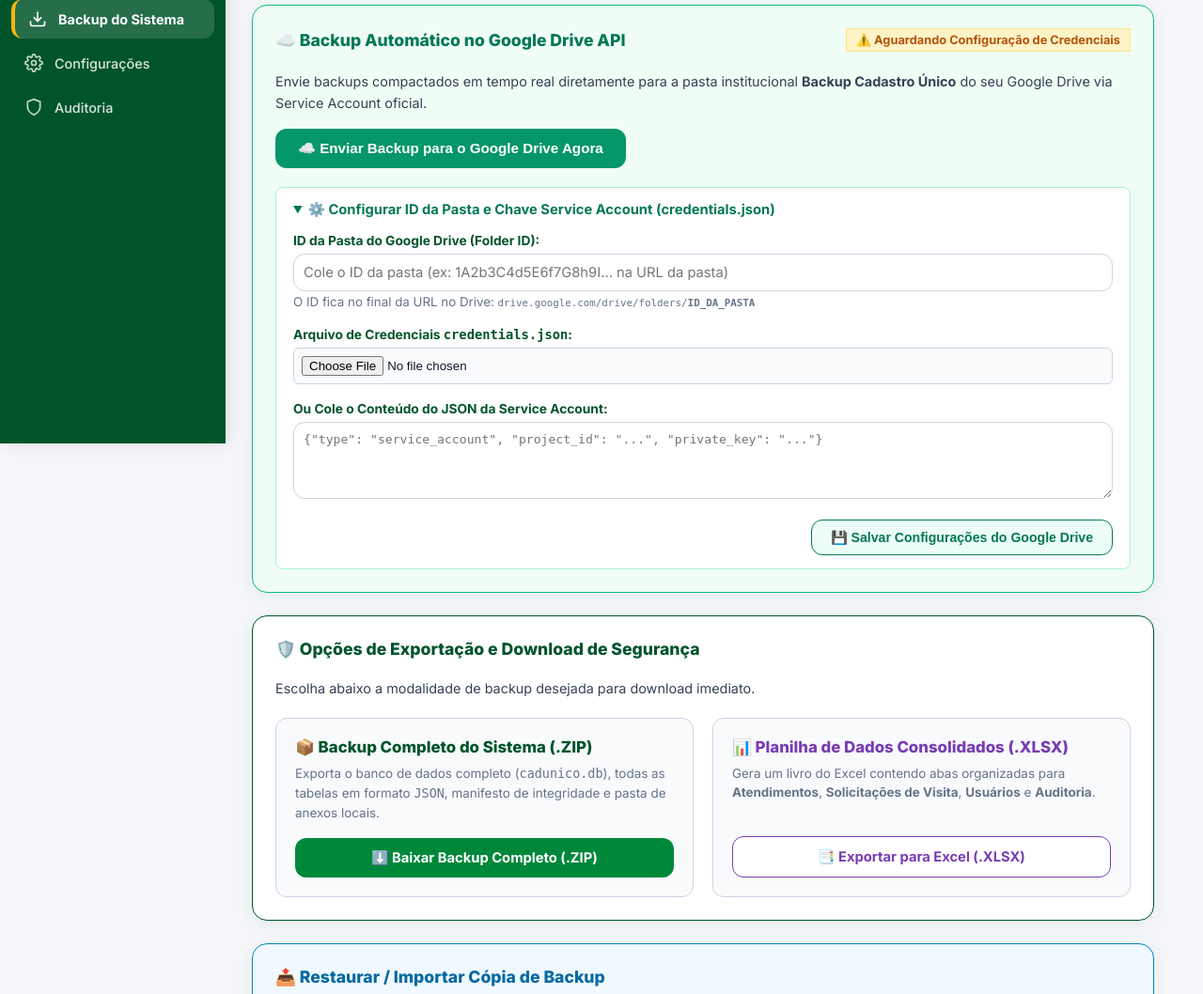
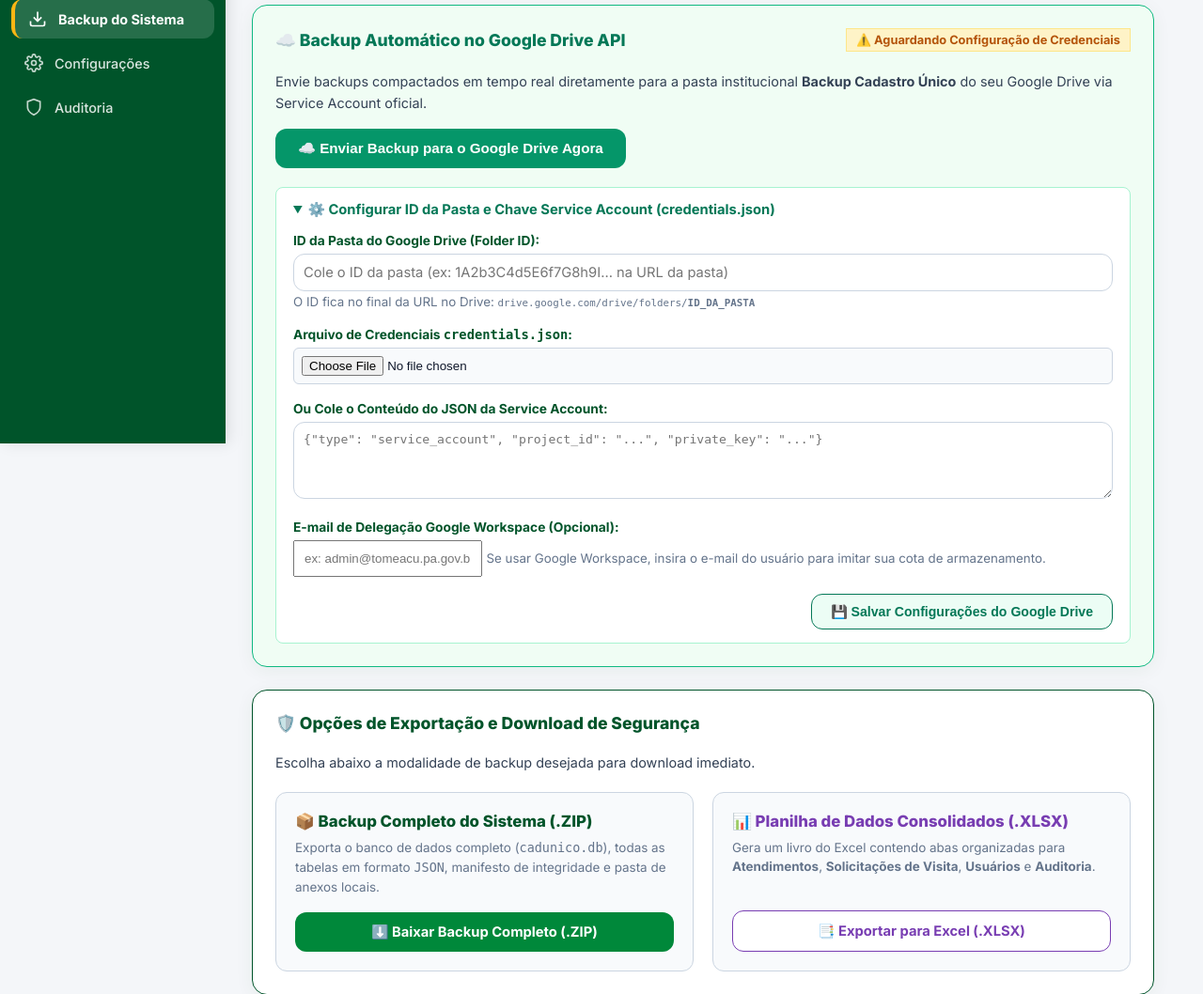
Before and after one commit to Falwk/cadunico-sistema, a Flask app: page /admin/central-backup in a window 1280 px wide, after a click on "⚙️ Configurar ID da Pasta e Chave Service Account (credentia". Shown: the part 328-1386 px from the top of the page at 94% size. Run offline with Flask 3, Linux system fonts and the light colour scheme; the visitor is signed in with stand-in values (Sample User, id 1); data comes from the database, SQL or seed files in the repository; data that the repository does not hold is empty; some libraries are stand-ins or nearby versions.

Commit message:
fix: explicacao e solucoes para erro de cota storageQuotaExceeded do Google Drive com suporte a Drives Compartilhados e delecao

```diff
--- a/app.py
+++ b/app.py
@@ -3001,12 +3001,20 @@ def _enviar_para_google_drive(zip_bytes, zip_filename):
         else:
             return False, "Arquivo 'credentials.json' ou a variável 'GOOGLE_CREDENTIALS_JSON' não encontrada. Cadastre as credenciais no formulário abaixo."
 
+        # Suporte a e-mail de delegação (Domain-Wide Delegation em Google Workspace)
+        delegate_email = cfg.get('gdrive_delegate_email', '').strip() or os.environ.get('GDRIVE_DELEGATE_EMAIL', '').strip()
+        if delegate_email and hasattr(creds, 'with_subject'):
+            try:
+                creds = creds.with_subject(delegate_email)
+            except Exception as ex_del:
+                app.logger.warning(f"Erro ao aplicar e-mail de delegação: {ex_del}")
+
         folder_id = cfg.get('gdrive_folder_id', '').strip() or os.environ.get('GDRIVE_FOLDER_ID', '').strip() or None
 
         if not folder_id:
             return False, (
                 "O ID da pasta do Google Drive não foi configurado. Como Contas de Serviço (Service Account) não possuem "
-                "espaço de armazenamento próprio, é obrigatório preencher o ID da pasta criada no seu Google Drive (ex: 1A2b3C4d5E...)."
+                "espaço de armazenamento próprio, é obrigatório preencher o ID da pasta criada no seu Google Drive."
             )
 
         service = build('drive', 'v3', credentials=creds)
@@ -3022,6 +3030,7 @@ def _enviar_para_google_drive(zip_bytes, zip_filename):
             body=file_metadata,
             media_body=media,
             supportsAllDrives=True,
+            supportsTeamDrives=True,
             fields='id, name, webViewLink'
         ).execute()
 
@@ -3031,10 +3040,14 @@ def _enviar_para_google_drive(zip_bytes, zip_filename):
         err_msg = str(e)
         if "storageQuotaExceeded" in err_msg or "Service Accounts do not have storage quota" in err_msg:
             return False, (
-                "Erro de Cota do Google Drive: A Conta de Serviço precisa salvar arquivos dentro da pasta compartilhada. "
-                "Por favor, verifique duas coisas:\n"
-                "1. Se o ID da pasta do Google Drive foi preenchido corretamente no campo abaixo.\n"
-                "2. Se você compartilhou a pasta 'Backup Cadastro Único' no seu Google Drive com o e-mail da Conta de Serviço dando permissão de 'Editor'."
+                "⚠️ Erro de Cota do Google Drive (storageQuotaExceeded):\n\n"
+                "As Contas de Serviço (Service Accounts) possuem cota 0 MB. Para que o Google receba o backup automaticamente, siga uma destas soluções simples:\n\n"
+                "📌 SOLUÇÃO 1 (Recomendada - Drive Compartilhado):\n"
+                "No seu Google Drive, vá em 'Drives compartilhados' ➔ 'Novo Drive Compartilhado' (ou crie a pasta dentro de um Drive de Equipe), adicione o e-mail da Conta de Serviço como membro/administrador e insira o ID da pasta abaixo.\n\n"
+                "📌 SOLUÇÃO 2 (Delegação Google Workspace):\n"
+                "Se a conta for Google Workspace da prefeitura, preencha o campo 'E-mail de Delegação' com seu e-mail institucional no formulário de configuração abaixo.\n\n"
+                "📌 SOLUÇÃO 3 (Download Direto):\n"
+                "Você pode usar a opção 'Baixar Backup Completo (.ZIP)' abaixo para baixar diretamente no computador."
             )
         return False, f"Erro ao enviar para o Google Drive: {err_msg}"
 
@@ -3129,6 +3142,7 @@ def central_backup():
             'tamanho_db_mb': round(tamanho_db_kb / 1024, 2),
             'agora_str': agora_str,
             'gdrive_folder_id': gdrive_folder_id,
+            'gdrive_delegate_email': cfg.get('gdrive_delegate_email', '').strip() or os.environ.get('GDRIVE_DELEGATE_EMAIL', '').strip(),
             'gdrive_configurado': gdrive_configurado,
             'has_credentials_file': os.path.exists(creds_path)
         }
@@ -3149,6 +3163,10 @@ def config_gdrive():
     folder_id = request.form.get('gdrive_folder_id', '').strip()
     if folder_id:
         set_config('gdrive_folder_id', folder_id)
+
+    delegate_email = request.form.get('gdrive_delegate_email', '').strip()
+    if delegate_email:
+        set_config('gdrive_delegate_email', delegate_email)
 
     file_creds = request.files.get('credentials_file')
     if file_creds and file_creds.filename:
@@ -3167,7 +3185,7 @@ def config_gdrive():
             pass
         flash('Credenciais JSON salvas no sistema com sucesso!', 'ok')
 
-    audit('CONFIG_GOOGLE_DRIVE', f"folder_id={folder_id}")
+    audit('CONFIG_GOOGLE_DRIVE', f"folder_id={folder_id} delegate={delegate_email}")
     flash('Configurações do Google Drive atualizadas com sucesso!', 'ok')
     return redirect(url_for('central_backup'))
 
--- a/templates/central_backup.html
+++ b/templates/central_backup.html
@@ -98,6 +98,13 @@
         <div class="form-group" style="margin-top:14px;">
           <label style="font-weight:700;">Ou Cole o Conteúdo do JSON da Service Account:</label>
           <textarea name="gdrive_json_txt" rows="4" placeholder='{"type": "service_account", "project_id": "...", "private_key": "..."}' style="font-family:monospace; font-size:0.82rem; padding:10px;"></textarea>
+        </div>
+
+        <div class="form-group" style="margin-top:14px;">
+          <label style="font-weight:700;">E-mail de Delegação Google Workspace (Opcional):</label>
+          <input type="email" name="gdrive_delegate_email" value="{{ stats.gdrive_delegate_email or '' }}"
+                 placeholder="ex: admin@tomeacu.pa.gov.br (para contas institucionais Workspace)" style="padding:10px;">
+          <small style="color:#64748B;">Se usar Google Workspace, insira o e-mail do usuário para imitar sua cota de armazenamento.</small>
         </div>
 
         <div style="text-align:right; margin-top:14px;">
```
